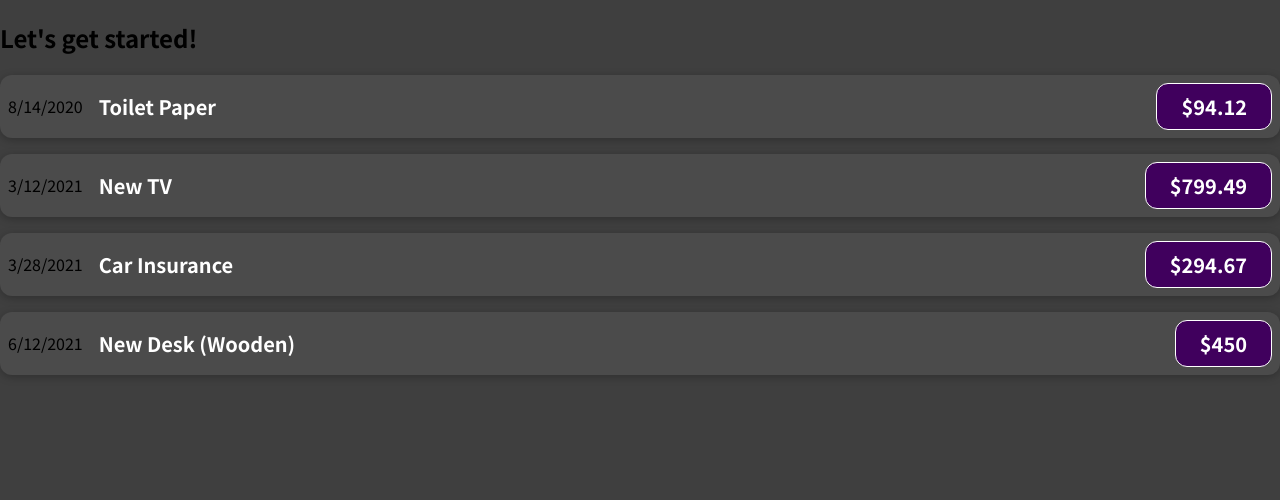
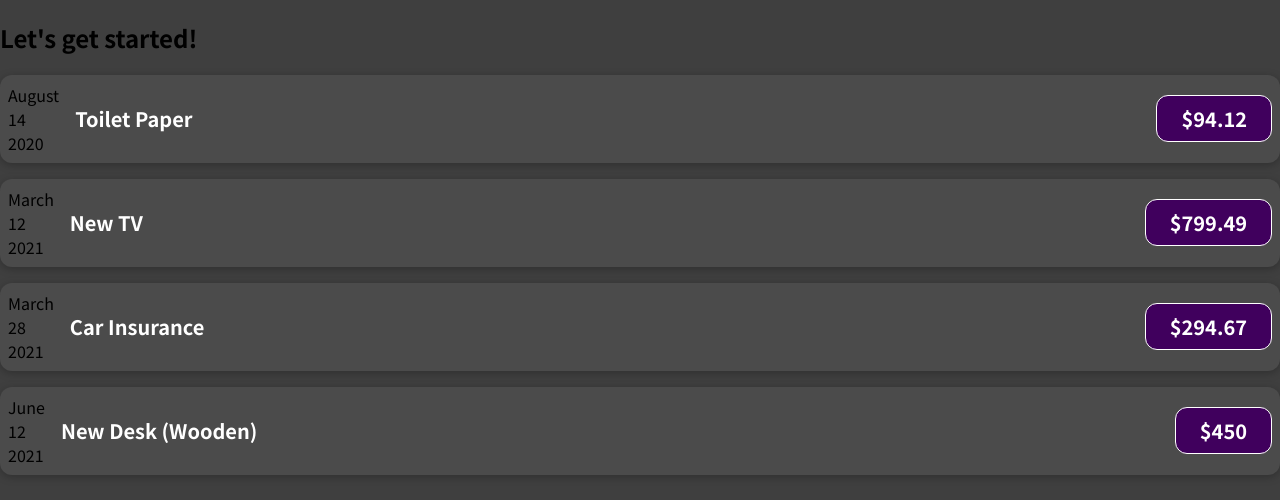
Before and after one commit to elviravaladez/react-repository, a React (Create React App) app: page / in a window 1280 px wide. Shown: the top 500 px of the page. Built offline with nearby package versions, Linux system fonts and the light colour scheme.

Commit message:
update: date

```diff
--- a/src/components/ExpenseItem.js
+++ b/src/components/ExpenseItem.js
@@ -1,9 +1,17 @@
 import './ExpenseItem.css';
 
 function ExpenseItem(props) {
+    const month = props.date.toLocaleDateString('en-US', {month: 'long'});
+    const day = props.date.toLocaleDateString('en-US', {day: '2-digit'});
+    const year = props.date.getFullYear();
+
     return (
         <div className="expense-item">
-            <div>{props.date.toLocaleDateString()}</div>
+            <div>
+                <div>{month}</div>
+                <div>{day}</div>
+                <div>{year}</div>
+            </div>
             <div className="expense-item__description">
                 <h2>{props.title}</h2>
                 <div className="expense-item__price">
```
